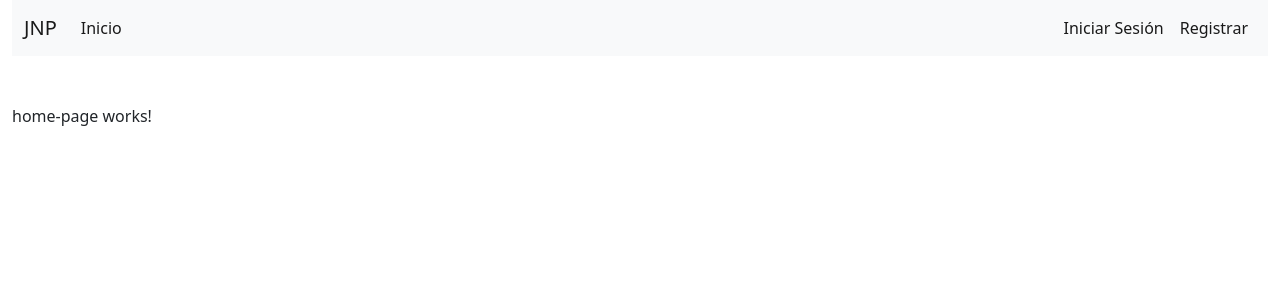
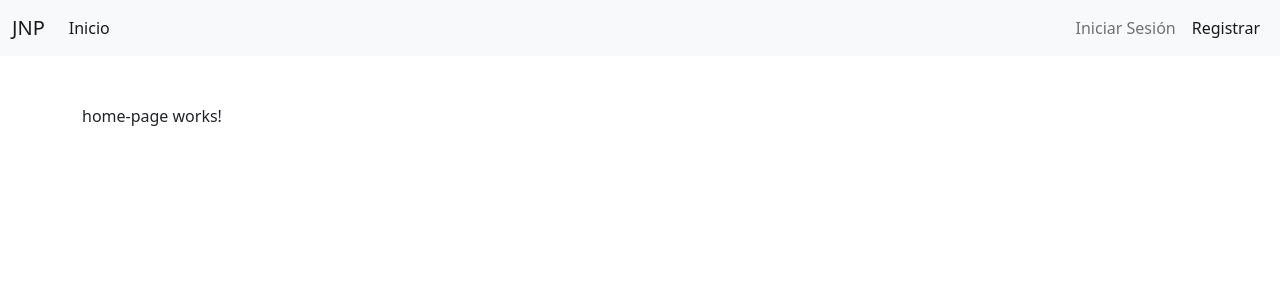
Before and after one commit to juanxo13597/juanjosenavarro, an Angular app in the folder front/: page / in a window 1280 px wide. Shown: the top 300 px of the page. Built offline with nearby package versions, Linux system fonts and the light colour scheme.

Commit message:
change title register

```diff
--- a/front/src/app/app.component.html
+++ b/front/src/app/app.component.html
@@ -1,6 +1,4 @@
-<div class="container-fluid">
-  <app-main-menu></app-main-menu>
-  <div class="mt-5">
-    <router-outlet></router-outlet>
-  </div>
+<app-main-menu></app-main-menu>
+<div class="container mt-5">
+  <router-outlet></router-outlet>
 </div>
--- a/front/src/app/auth/pages/register/register-page.component.ts
+++ b/front/src/app/auth/pages/register/register-page.component.ts
@@ -1,3 +1,4 @@
+import { UtilsService } from './../../../shared/services/utils.service';
 import { configConstants } from './../../../constants/config.constants';
 import { RegisterUserResponseSuccess } from './../../services/auth-service.model';
 import { AuthService } from '../../services/auth.service';
@@ -33,7 +34,13 @@ export class RegisterPageComponent {
    * @param fb
    * @param AuthService
    */
-  constructor(private fb: FormBuilder, private AuthService: AuthService) {
+  constructor(
+    private fb: FormBuilder,
+    private AuthService: AuthService,
+    private UtilsService: UtilsService
+  ) {
+    // change title
+    this.UtilsService.changeTitle('Registro');
     /** inicializacion del form group */
     this.registerForm = this.fb.group({
       email: new FormControl('', [Validators.required, Validators.email]),
--- a/front/src/app/components/main-menu/buttons-login-and-register/buttons-login-and-register.component.html
+++ b/front/src/app/components/main-menu/buttons-login-and-register/buttons-login-and-register.component.html
@@ -1,7 +1,7 @@
 <ul class="navbar-nav me-auto mb-2 mb-lg-0">
   <li class="nav-item">
     <a
-      class="nav-link active"
+      class="nav-link"
       aria-current="page"
       routerLink="/auth/login"
       routerLinkActive="active"
--- a/front/src/app/constants/config.constants.ts
+++ b/front/src/app/constants/config.constants.ts
@@ -1,4 +1,5 @@
 /** constantes de configuracion */
 export const configConstants = {
+  title: 'JNP',
   timeLoading: 3000,
 };
--- a/front/src/app/pages/home-page/home-page.component.ts
+++ b/front/src/app/pages/home-page/home-page.component.ts
@@ -1,4 +1,5 @@
 import { Component } from '@angular/core';
+import { UtilsService } from 'src/app/shared/services/utils.service';
 
 /** pagina home */
 @Component({
@@ -6,4 +7,8 @@ import { Component } from '@angular/core';
   templateUrl: './home-page.component.html',
   styleUrls: ['./home-page.component.scss'],
 })
-export class HomePageComponent {}
+export class HomePageComponent {
+  constructor(private UtilsService: UtilsService) {
+    this.UtilsService.changeTitle('Inicio');
+  }
+}
--- /dev/null
+++ b/front/src/app/shared/services/utils.service.ts
@@ -0,0 +1,14 @@
+import { configConstants } from './../../constants/config.constants';
+import { Injectable } from '@angular/core';
+import { Title } from '@angular/platform-browser';
+
+@Injectable({
+  providedIn: 'root',
+})
+export class UtilsService {
+  constructor(private TitleService: Title) {}
+
+  public changeTitle(title: string): void {
+    this.TitleService.setTitle(configConstants.title + ' | ' + title);
+  }
+}
--- a/front/src/index.html
+++ b/front/src/index.html
@@ -2,7 +2,7 @@
 <html lang="en">
 <head>
   <meta charset="utf-8">
-  <title>Front</title>
+  <title></title>
   <base href="/">
   <meta name="viewport" content="width=device-width, initial-scale=1">
   <link rel="icon" type="image/x-icon" href="favicon.ico">
```
Also changed, not shown: 2 other files (tests, documents, lock files or other folders).
